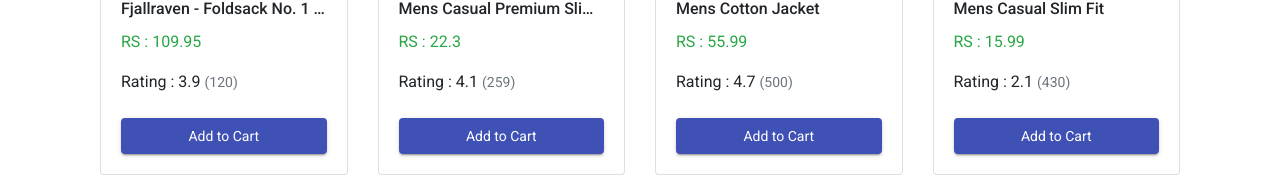
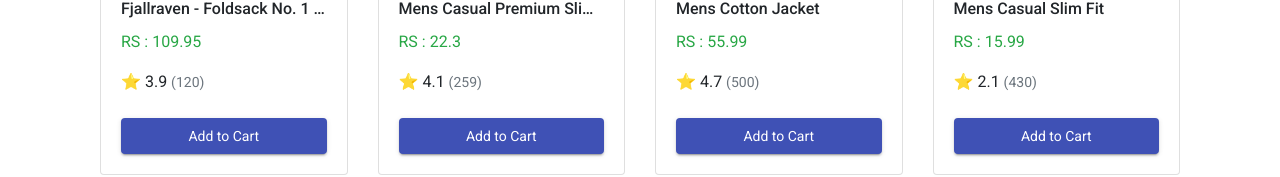
Before and after one commit to purushottampachange/secProject, an Angular app: page / in a window 1280 px wide. Shown: the part 302-479 px from the top of the page. Built offline with nearby package versions, Linux system fonts and the light colour scheme.

Commit message:
added star

```diff
--- a/src/app/product/product.component.html
+++ b/src/app/product/product.component.html
@@ -26,7 +26,7 @@
           </p>
 
           <p class="mb-2">
-             Rating :  {{ product.rating.rate }}
+              ⭐ {{ product.rating.rate }}
             <small class="text-muted">
               ({{ product.rating.count }})
             </small>
```
